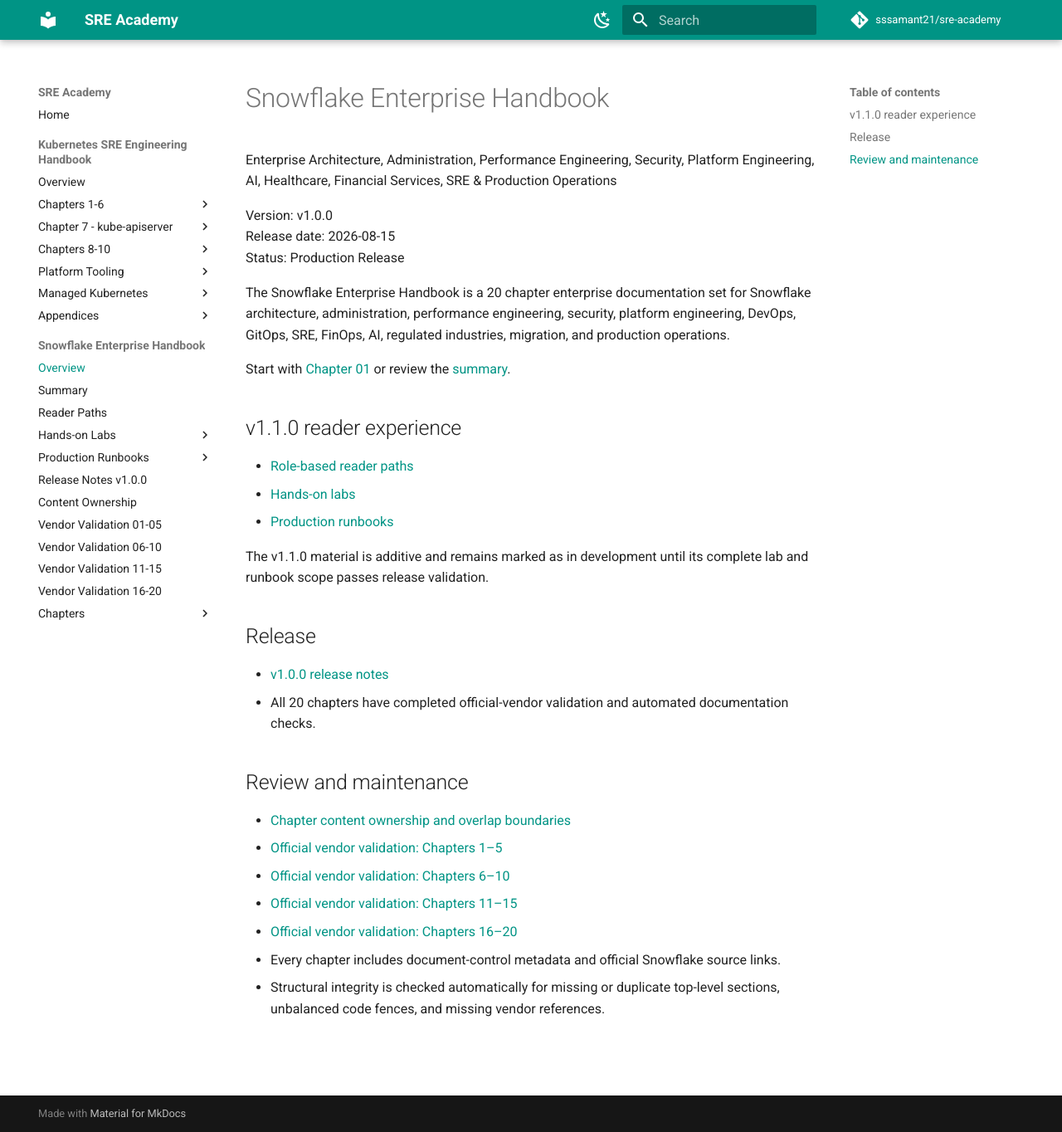
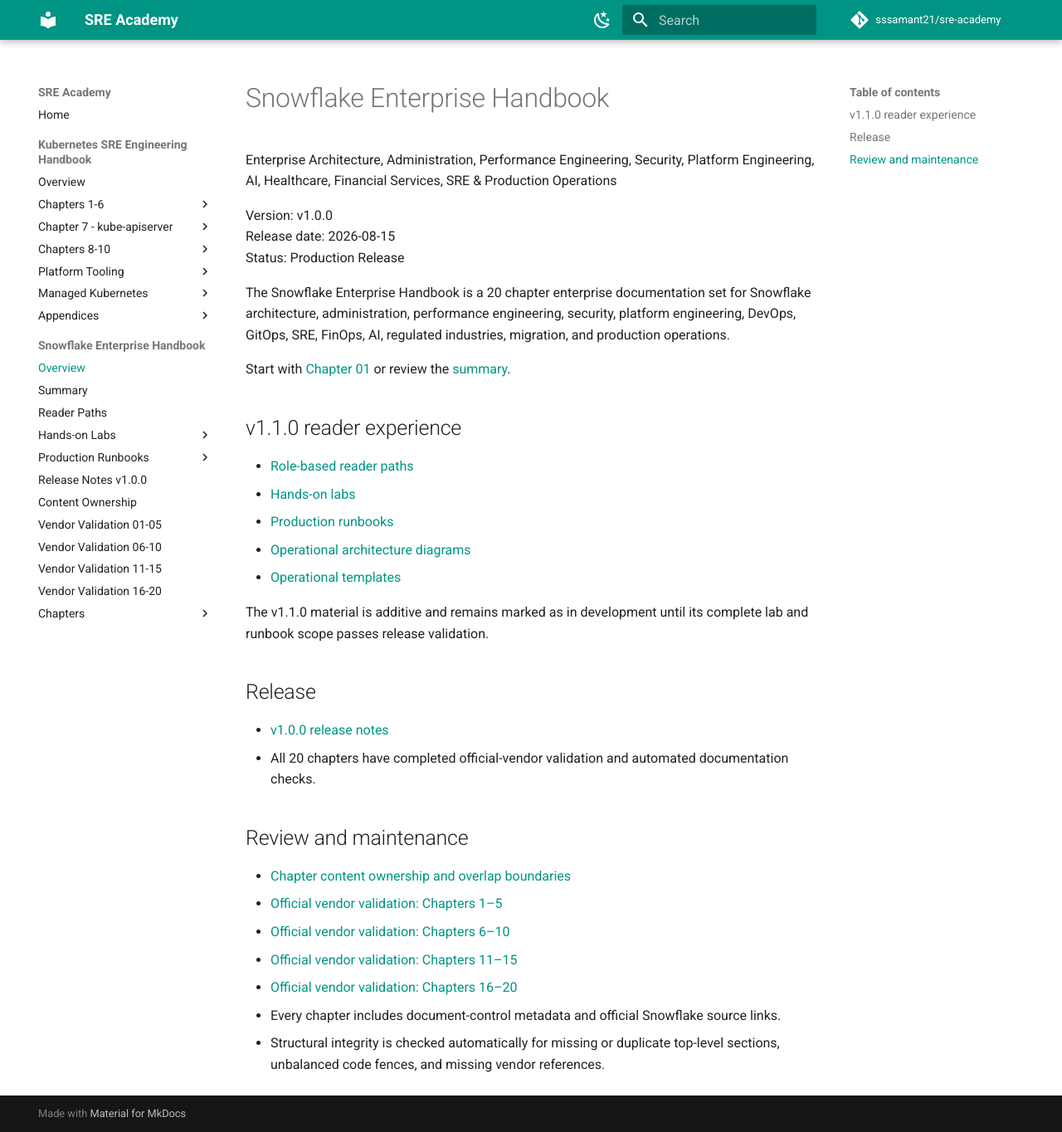
Before and after one commit to sssamant21/sre-academy, an MkDocs documentation site: the page built from docs/books/snowflake/index.md, in a window 1280 px wide and 1364 px high. Shown: the whole window at 83% size. Built offline with MkDocs 1.6.1 and Material for MkDocs 9.7.7, drawn with Linux system fonts in a browser that asks for light colours; comment, search, counter and statistics services are not loaded.

Commit message:
docs(snowflake): add phase 2 entry points

```diff
--- a/docs/books/snowflake/index.md
+++ b/docs/books/snowflake/index.md
@@ -15,6 +15,8 @@
 - [Role-based reader paths](reader-paths.md)
 - [Hands-on labs](labs/index.md)
 - [Production runbooks](runbooks/index.md)
+- [Operational architecture diagrams](architectures.md)
+- [Operational templates](templates/index.md)
 
 The v1.1.0 material is additive and remains marked as in development until its complete lab and runbook scope passes release validation.
 
```
